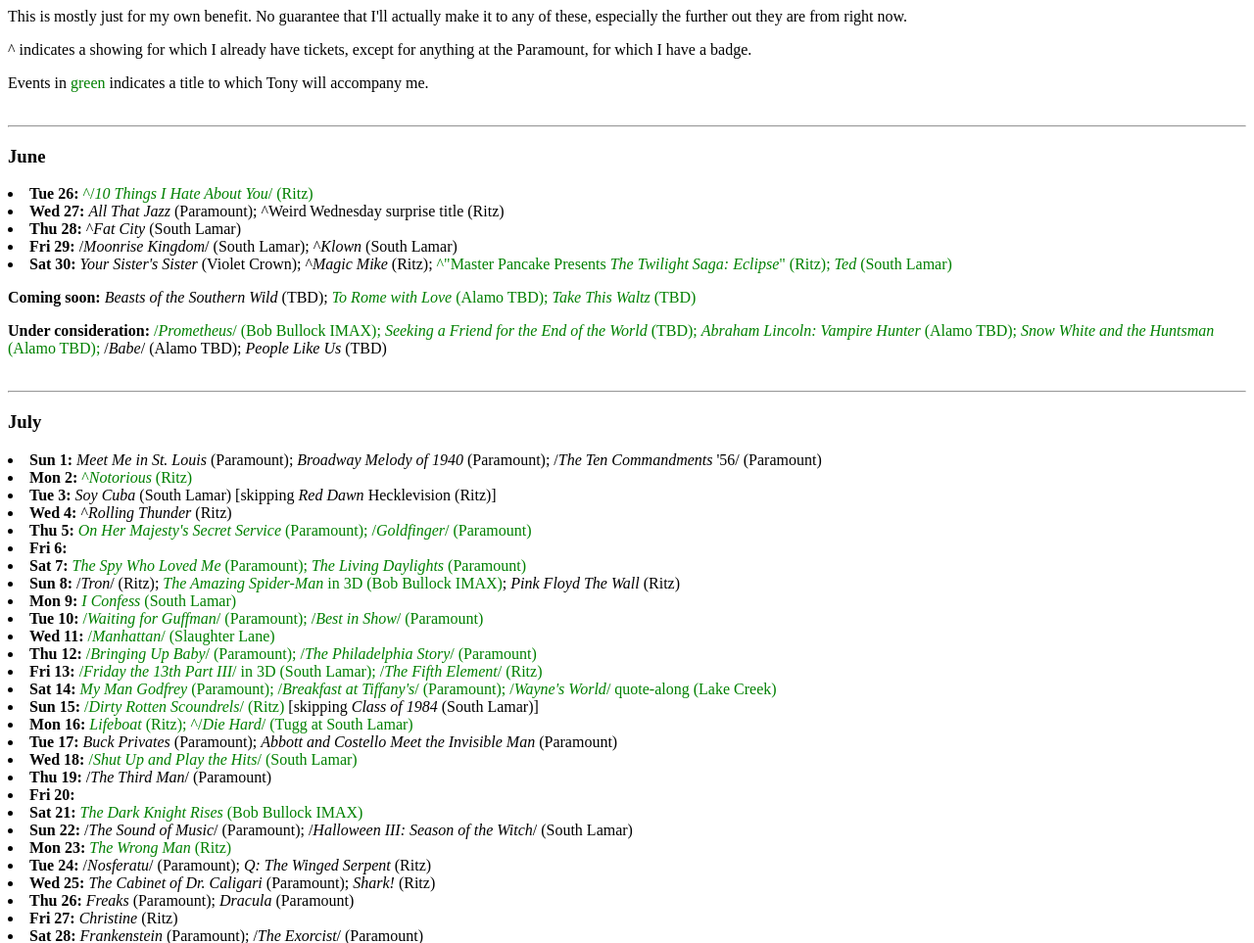
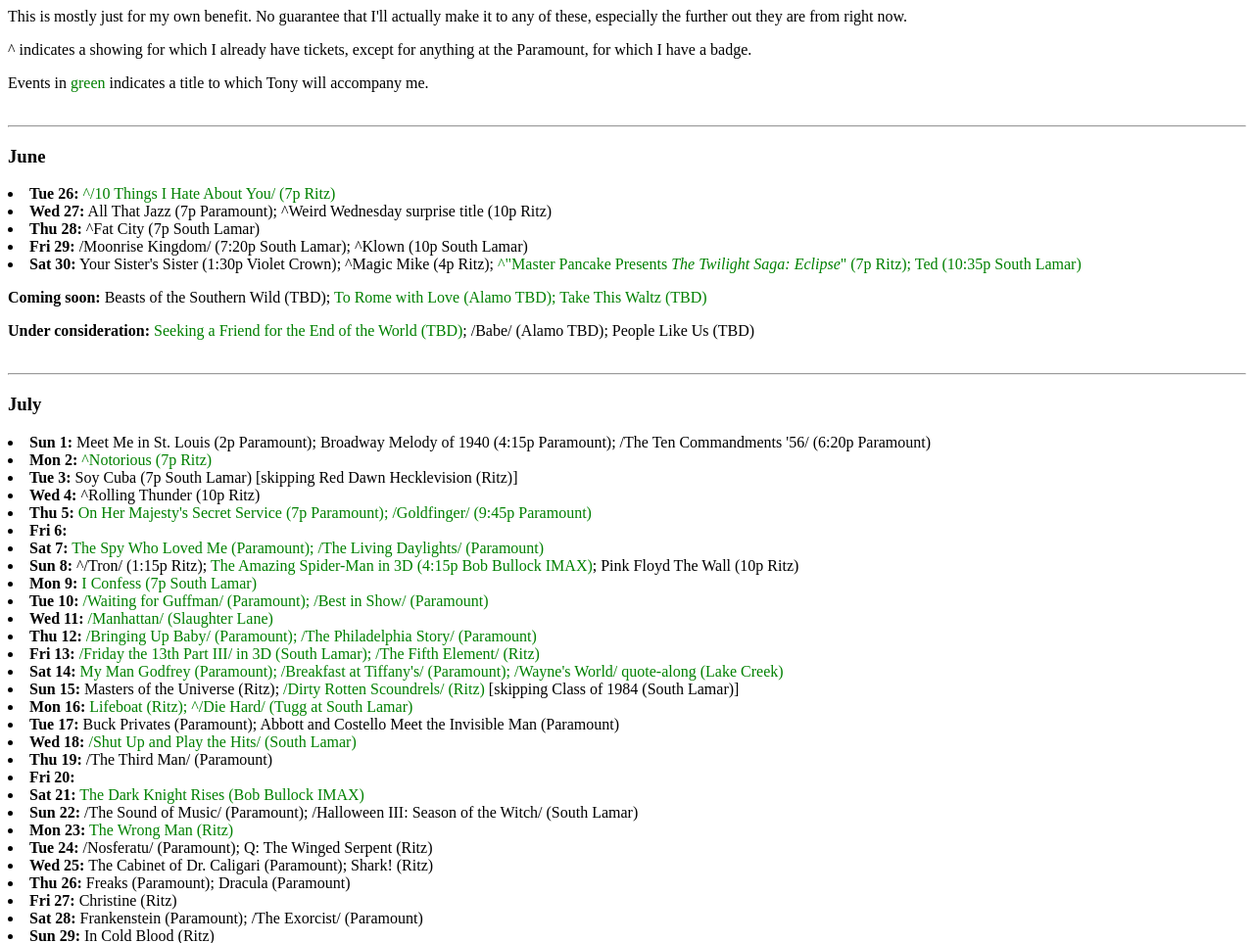
Before and after one commit to zmcghee/filmlog, a Django app: template templates/ondeck.html in a window 1280 px wide. Shown: the top 963 px of the page at 98% size. Run offline with Django 3.2, Linux system fonts and the light colour scheme; the template is opened without the code that fills it, so the values that code supplies are empty.

Commit message:
Update schedule

```diff
--- a/templates/ondeck.html
+++ b/templates/ondeck.html
@@ -1,5 +1,6 @@
 <style>
 u { text-decoration:none; color:green }
+i { font-style:normal; }
 </style>
 
 <title>On deck</title>
@@ -24,33 +25,33 @@ Events in <u>green</u> indicates a title to which Tony will accompany me.
 
 <h3>June</h3>
 
-<li><b>Tue 26:</b> <u>^/<i>10 Things I Hate About You</i>/ (Ritz)</u>
-<li><b>Wed 27:</b> <i>All That Jazz</i> (Paramount); ^Weird Wednesday surprise title (Ritz)
-<li><b>Thu 28:</b> ^<i>Fat City</i> (South Lamar)
-<li><b>Fri 29:</b> /<i>Moonrise Kingdom</i>/ (South Lamar); ^<i>Klown</i> (South Lamar)
-<li><b>Sat 30:</b> <i>Your Sister's Sister</i> (Violet Crown); ^<i>Magic Mike</i> (Ritz); <u>^"Master Pancake Presents <em>The Twilight Saga: Eclipse</em>" (Ritz); <i>Ted</i> (South Lamar)</u>
+<li><b>Tue 26:</b> <u>^/<i>10 Things I Hate About You</i>/ (7p Ritz)</u>
+<li><b>Wed 27:</b> <i>All That Jazz</i> (7p Paramount); ^Weird Wednesday surprise title (10p Ritz)
+<li><b>Thu 28:</b> ^<i>Fat City</i> (7p South Lamar)
+<li><b>Fri 29:</b> /<i>Moonrise Kingdom</i>/ (7:20p South Lamar); ^<i>Klown</i> (10p South Lamar)
+<li><b>Sat 30:</b> <i>Your Sister's Sister</i> (1:30p Violet Crown); ^<i>Magic Mike</i> (4p Ritz); <u>^"Master Pancake Presents <em>The Twilight Saga: Eclipse</em>" (7p Ritz); <i>Ted</i> (10:35p South Lamar)</u>
 <p><b>Coming soon:</b> <i>Beasts of the Southern Wild</i> (TBD); <u><i>To Rome with Love</i> (Alamo TBD); <i>Take This Waltz</i> (TBD)</u>
-<p><b>Under consideration:</b> <u>/<i>Prometheus</i>/ (Bob Bullock IMAX); <i>Seeking a Friend for the End of the World</i> (TBD); <i>Abraham Lincoln: Vampire Hunter</i> (Alamo TBD); <i>Snow White and the Huntsman</i> (Alamo TBD);</u> /<i>Babe</i>/ (Alamo TBD); <i>People Like Us</i> (TBD)
+<p><b>Under consideration:</b> <u><i>Seeking a Friend for the End of the World</i> (TBD)</u>; /<i>Babe</i>/ (Alamo TBD); <i>People Like Us</i> (TBD)
 
 <br><br><hr>
 
 <h3>July</h3>
 
-<li><b>Sun 1:</b> <i>Meet Me in St. Louis</i> (Paramount); <i>Broadway Melody of 1940</i> (Paramount); /<i>The Ten Commandments</i> '56/ (Paramount)
-<li><b>Mon 2:</b> <u>^<i>Notorious</i> (Ritz)</u>
-<li><b>Tue 3:</b> <i>Soy Cuba</i> (South Lamar) [skipping <i>Red Dawn</i> Hecklevision (Ritz)]
-<li><b>Wed 4:</b> ^<i>Rolling Thunder</i> (Ritz)
-<li><b>Thu 5:</b> <u><i>On Her Majesty's Secret Service</i> (Paramount); /<i>Goldfinger</i>/ (Paramount)</u>
+<li><b>Sun 1:</b> <i>Meet Me in St. Louis</i> (2p Paramount); <i>Broadway Melody of 1940</i> (4:15p Paramount); /<i>The Ten Commandments</i> '56/ (6:20p Paramount)
+<li><b>Mon 2:</b> <u>^<i>Notorious</i> (7p Ritz)</u>
+<li><b>Tue 3:</b> <i>Soy Cuba</i> (7p South Lamar) [skipping <i>Red Dawn</i> Hecklevision (Ritz)]
+<li><b>Wed 4:</b> ^<i>Rolling Thunder</i> (10p Ritz)
+<li><b>Thu 5:</b> <u><i>On Her Majesty's Secret Service</i> (7p Paramount); /<i>Goldfinger</i>/ (9:45p Paramount)</u>
 <li><b>Fri 6:</b>
-<li><b>Sat 7:</b> <u><i>The Spy Who Loved Me</i> (Paramount); <i>The Living Daylights</i> (Paramount)</u>
-<li><b>Sun 8:</b> /<i>Tron</i>/ (Ritz); <u><i>The Amazing Spider-Man</i> in 3D (Bob Bullock IMAX)</u>; <i>Pink Floyd The Wall</i> (Ritz)
-<li><b>Mon 9:</b> <u><i>I Confess</i> (South Lamar)</u>
+<li><b>Sat 7:</b> <u><i>The Spy Who Loved Me</i> (Paramount); /<i>The Living Daylights</i>/ (Paramount)</u>
+<li><b>Sun 8:</b> ^/<i>Tron</i>/ (1:15p Ritz); <u><i>The Amazing Spider-Man</i> in 3D (4:15p Bob Bullock IMAX)</u>; <i>Pink Floyd The Wall</i> (10p Ritz)
+<li><b>Mon 9:</b> <u><i>I Confess</i> (7p South Lamar)</u>
 <li><b>Tue 10:</b> <u>/<i>Waiting for Guffman</i>/ (Paramount); /<i>Best in Show</i>/ (Paramount)</u>
 <li><b>Wed 11:</b> <u>/<i>Manhattan</i>/ (Slaughter Lane)</u>
 <li><b>Thu 12:</b> <u>/<i>Bringing Up Baby</i>/ (Paramount); /<i>The Philadelphia Story</i>/ (Paramount)</u>
 <li><b>Fri 13:</b> <u>/<i>Friday the 13th Part III</i>/ in 3D (South Lamar); /<i>The Fifth Element</i>/ (Ritz)</u>
 <li><b>Sat 14:</b> <u><i>My Man Godfrey</i> (Paramount); /<i>Breakfast at Tiffany's</i>/ (Paramount); /<i>Wayne's World</i>/ quote-along (Lake Creek)</u>
-<li><b>Sun 15:</b> <u>/<i>Dirty Rotten Scoundrels</i>/ (Ritz)</u> [skipping <i>Class of 1984</i> (South Lamar)]
+<li><b>Sun 15:</b> <i>Masters of the Universe</i> (Ritz); <u>/<i>Dirty Rotten Scoundrels</i>/ (Ritz)</u> [skipping <i>Class of 1984</i> (South Lamar)]
 <li><b>Mon 16:</b> <u><i>Lifeboat</i> (Ritz); ^/<i>Die Hard</i>/ (Tugg at South Lamar)</u>
 <li><b>Tue 17:</b> <i>Buck Privates</i> (Paramount); <i>Abbott and Costello Meet the Invisible Man</i> (Paramount)
 <li><b>Wed 18:</b> <u>/<i>Shut Up and Play the Hits</i>/ (South Lamar)</u>
```
